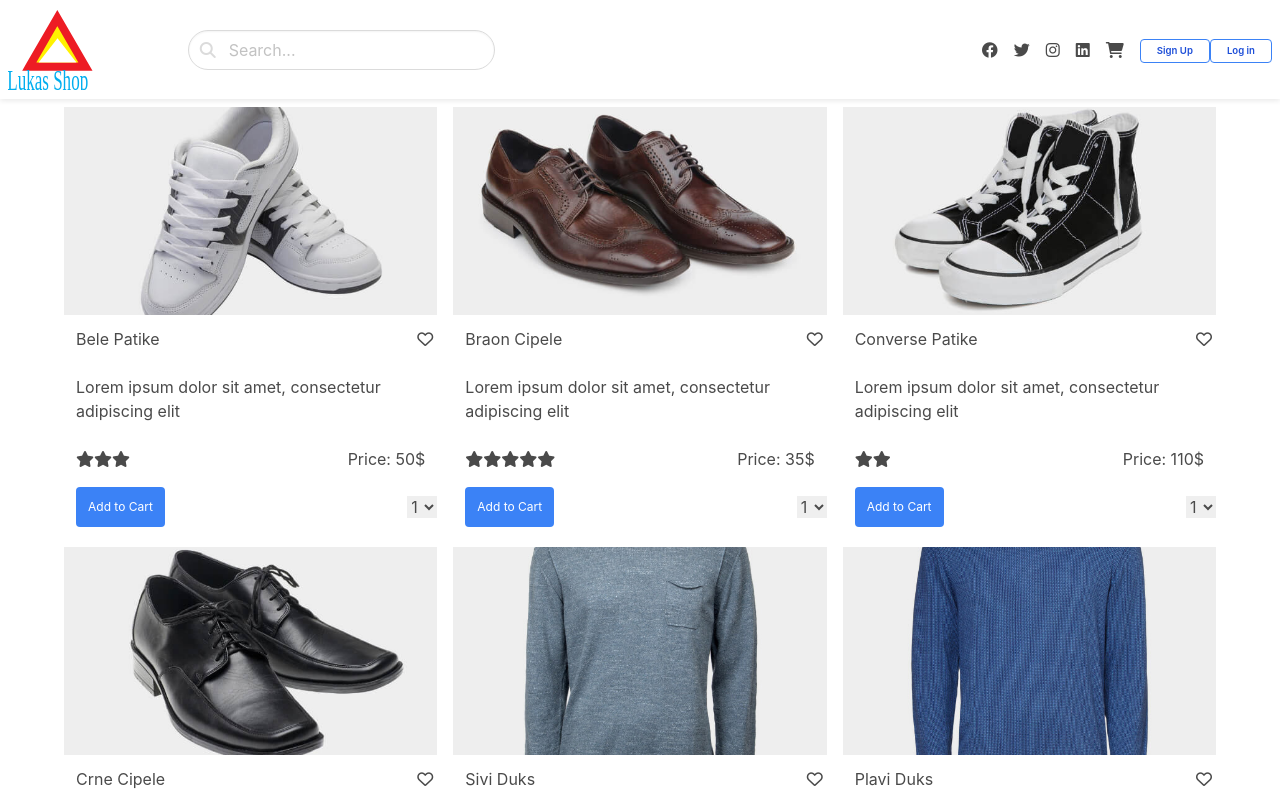
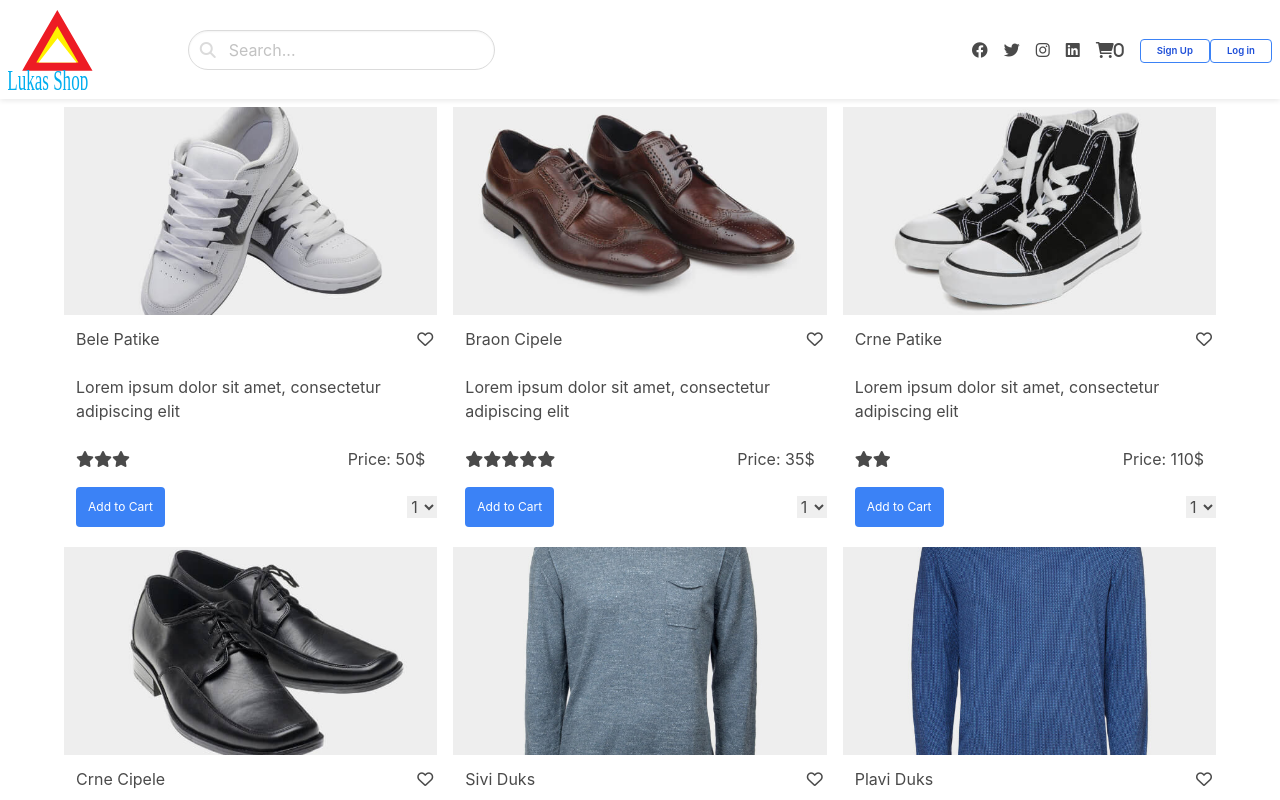
Before and after one commit to lukakazic01/Online-Shopping, a Nuxt app: page / in a window 1280 px wide. Shown: the top 800 px of the page. Built offline with nearby package versions, Linux system fonts and the light colour scheme.

Commit message:
Added number next to cart icon for counting items inside checkout model

```diff
--- a/components/NavBar.vue
+++ b/components/NavBar.vue
@@ -14,7 +14,7 @@
       </ul>
     </div>
     <div @click="showCartModal">
-      <i class="fa-solid fa-cart-shopping px-2"></i>
+      <i class="fa-solid fa-cart-shopping px-2">{{ productsLength }}</i>
     </div>
     <div class="mr-2 ml-2">
       <button class="modal-button hover:bg-blue-500 hover:text-white py-1 px-4 border rounded">Sign Up</button>
@@ -34,11 +34,16 @@
      return {
      }
    },
+   computed: {
+     productsLength(){
+      return this.$store.getters.addedToCartProducts.length
+     }
+   },
    methods: {
      showCartModal(){
        this.$store.commit('showCartModal', true);
      }
-   }
+   },
 }
 </script>
 
--- a/store/index.js
+++ b/store/index.js
@@ -28,7 +28,7 @@
       },
       {
         id: 3,
-        title: 'Converse Patike',
+        title: 'Crne Patike',
         description: 'Lorem ipsum dolor sit amet, consectetur adipiscing elit',
         price: 110,
         image: require('~/assets/converse-patike.jpg'),
```
